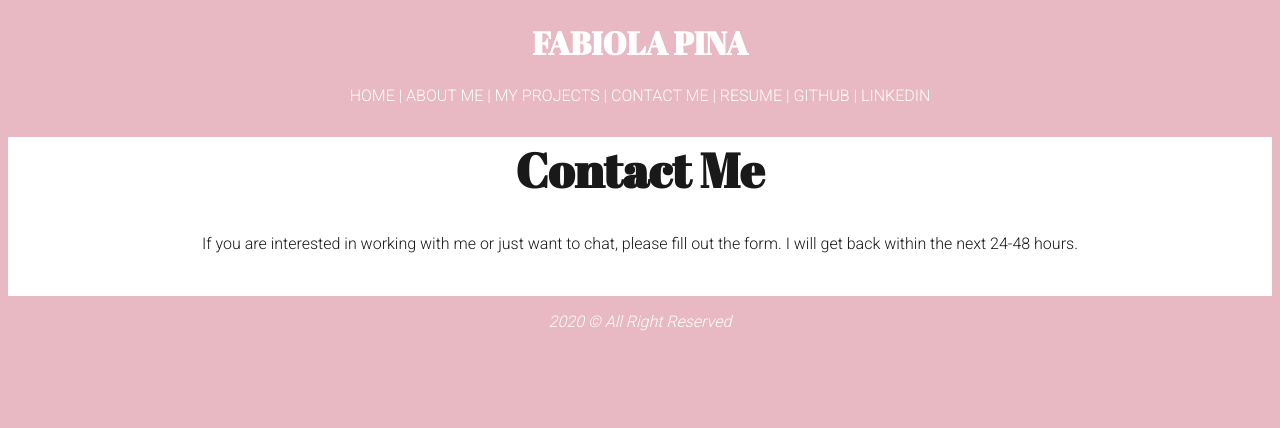
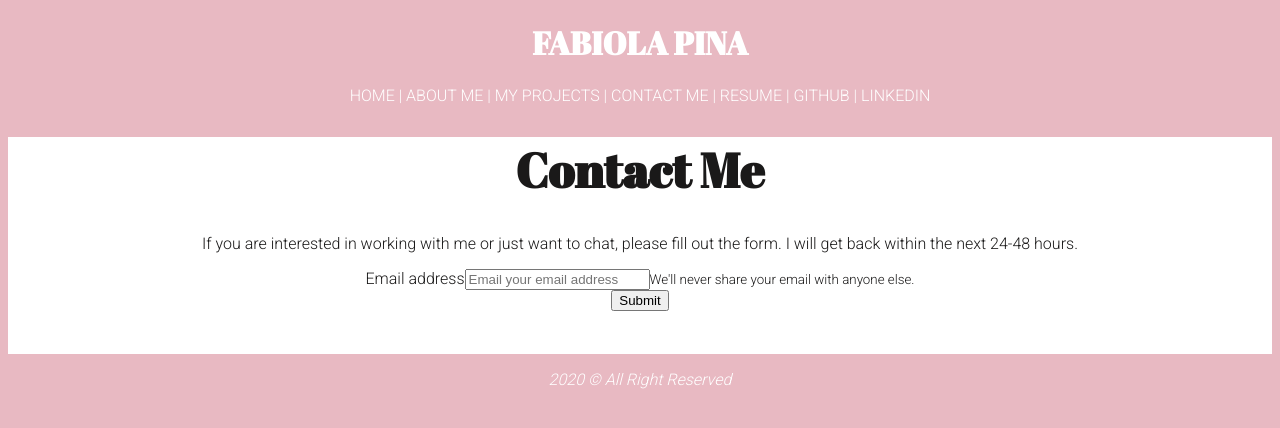
Before and after one commit to fabiolamariapina/portfolio-website, a React (Create React App) app in the folder portfolio/: page /contact-me in a window 1280 px wide. Shown: the top 428 px of the page. Built offline with nearby package versions, Linux system fonts and the light colour scheme.

Commit message:
added email field of contact me form

```diff
--- a/portfolio/src/components/ContactMe.jsx
+++ b/portfolio/src/components/ContactMe.jsx
@@ -1,4 +1,9 @@
 import React, { Component } from "react";
+import Form from "react-bootstrap/Form";
+import FormControl from "react-bootstrap/FormControl";
+import FormGroup from "react-bootstrap/FormGroup";
+import FormLabel from "react-bootstrap/FormLabel";
+import Button from "react-bootstrap/Button";
 
 export default class ContactMe extends Component {
   render() {
@@ -13,6 +18,21 @@
             please fill out the form. I will get back within the next 24-48
             hours.
           </p>
+          <Form className="contact-me">
+            <Form.Group controlId="formBasicEmail">
+              <Form.Label>Email address</Form.Label>
+              <Form.Control
+                type="email"
+                placeholder="Email your email address"
+              />
+              <Form.Text className="text-muted">
+                We'll never share your email with anyone else.
+              </Form.Text>
+            </Form.Group>
+            <Button variant="primary" type="submit" className="submit-button">
+              Submit
+            </Button>
+          </Form>
         </div>
       </div>
     );
```
Also changed, not shown: 1 other file (tests, documents, lock files or other folders).
